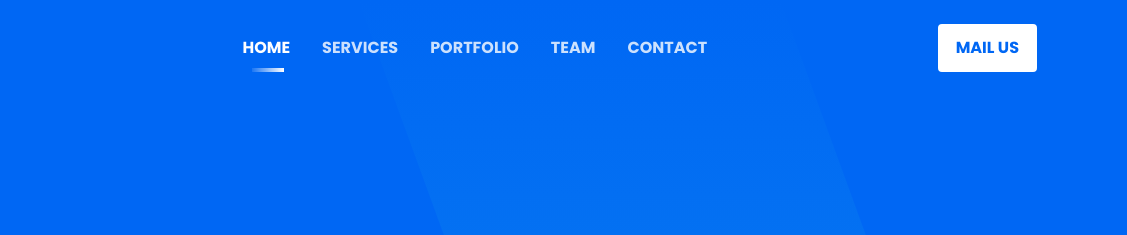
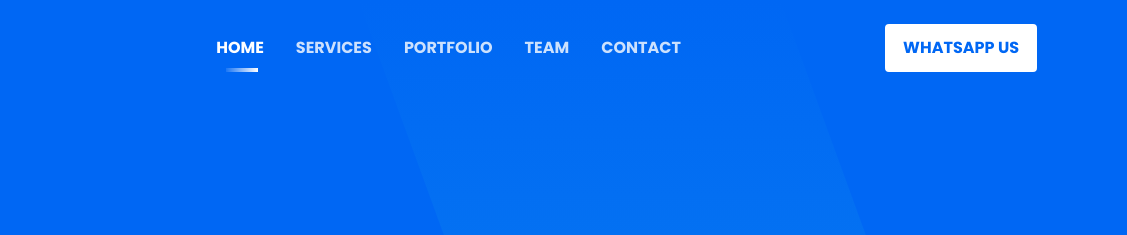
Before and after one commit to rishabhgawai123/SHM, a plain HTML site: page index.html in a window 1280 px wide. Shown: the top 235 px of the page, 153-1280 px from the left. Drawn offline with Linux system fonts and the light colour scheme.

Commit message:
Add files via upload

```diff
--- a/index.html
+++ b/index.html
@@ -92,7 +92,7 @@
 
                         <div class="navbar-btn d-none d-sm-inline-block">
                             <ul>
-                                <li><a class="solid" href="mailto:pradip.sarkar0101@gmail.com">Mail Us</a></li>
+                                <li><a class="solid" href="https://api.whatsapp.com/send?phone=919096295512&text=Hello%20%2Ctell%20us%20how%20can%20we%20help%20you">Whatsapp Us</a></li>
                             </ul>
                         </div>
                     </nav> <!-- navbar -->
```
